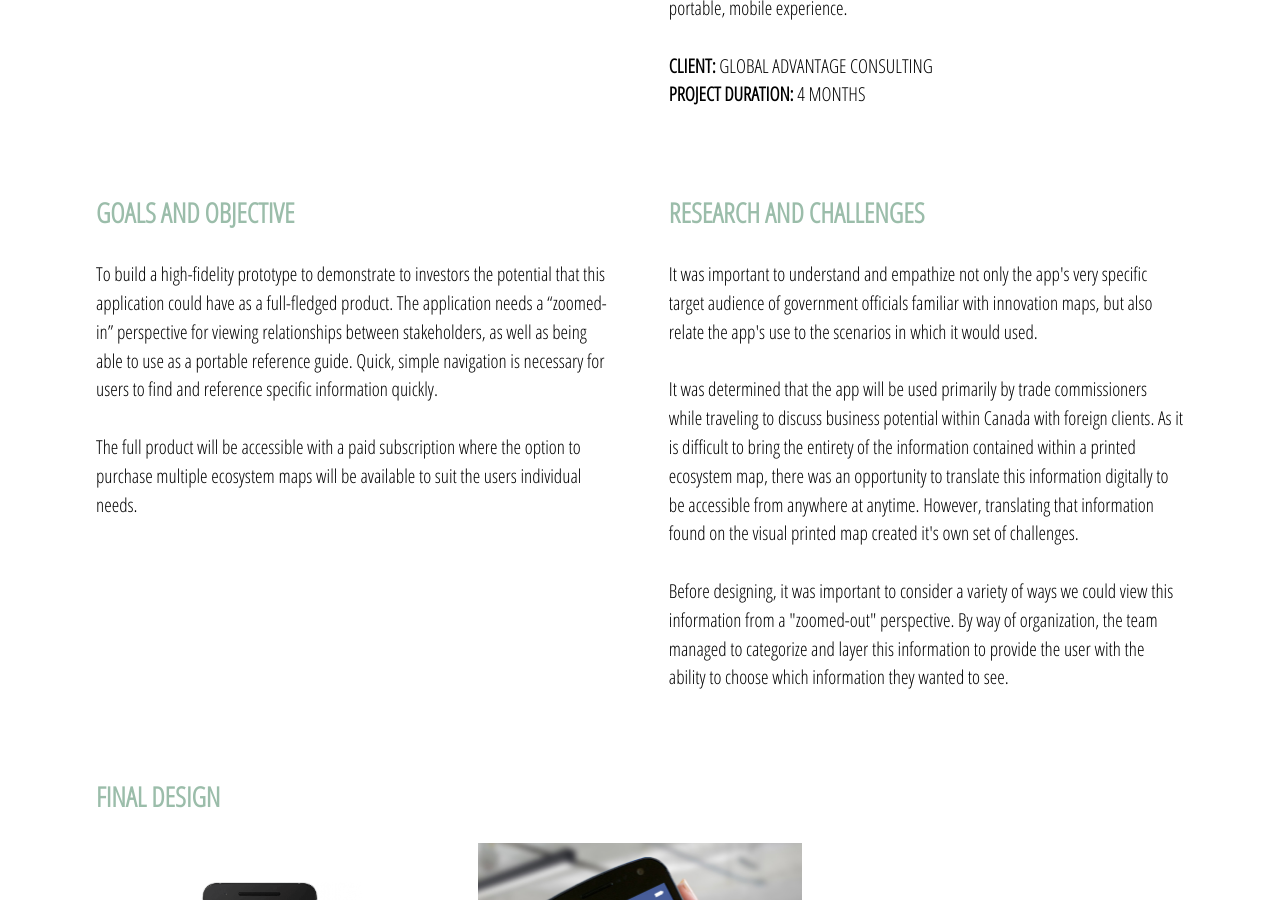
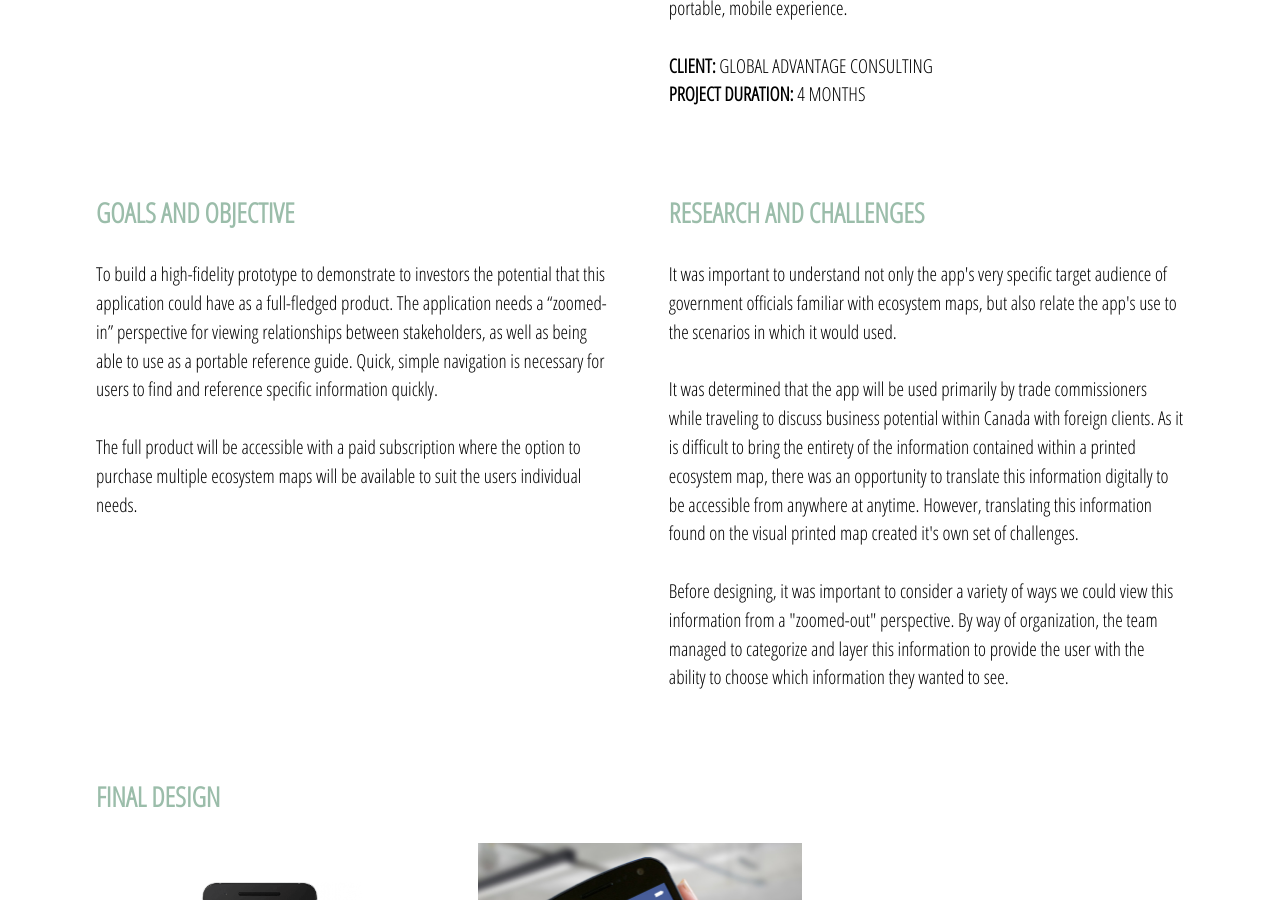
Before and after one commit to kaybow/kaybow.design, a Jekyll site: the page built from global-advantage.html, in a window 1280 px wide and 900 px high, scrolled down 1020 px. Built offline with Jekyll 4.4.1, drawn with Linux system fonts in a browser that asks for light colours.

Commit message:
Fixed typos

```diff
--- a/global-advantage.html
+++ b/global-advantage.html
@@ -32,7 +32,7 @@ title: Global Advantage App
 
       <div class="unit xs-1 s-1 m-1 l-1-2 gutter">
         <h3>RESEARCH AND CHALLENGES</h3>
-        <p>It was important to understand and empathize not only the app's very specific target audience of government officials familiar with innovation maps, but also relate the app's use to the scenarios in which it would used.<br><br>It was determined that the app will be used primarily by trade commissioners while traveling to discuss business potential within Canada with foreign clients. As it is difficult to bring the entirety of the information contained within a printed ecosystem map, there was an opportunity to translate this information digitally to be accessible from anywhere at anytime. However, translating that information found on the visual printed map created it's own set of challenges.<br><br>Before designing, it was important to consider a variety of ways we could view this information from a "zoomed-out" perspective. By way of organization, the team managed to categorize and layer this information to provide the user with the ability to choose which information they wanted to see.</p>
+        <p>It was important to understand not only the app's very specific target audience of government officials familiar with ecosystem maps, but also relate the app's use to the scenarios in which it would used.<br><br>It was determined that the app will be used primarily by trade commissioners while traveling to discuss business potential within Canada with foreign clients. As it is difficult to bring the entirety of the information contained within a printed ecosystem map, there was an opportunity to translate this information digitally to be accessible from anywhere at anytime. However, translating this information found on the visual printed map created it's own set of challenges.<br><br>Before designing, it was important to consider a variety of ways we could view this information from a "zoomed-out" perspective. By way of organization, the team managed to categorize and layer this information to provide the user with the ability to choose which information they wanted to see.</p>
       </div>
     </div>
 
```
